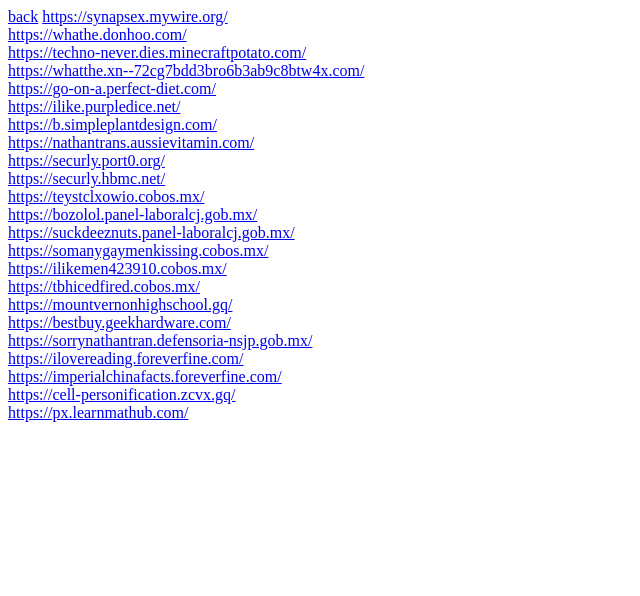
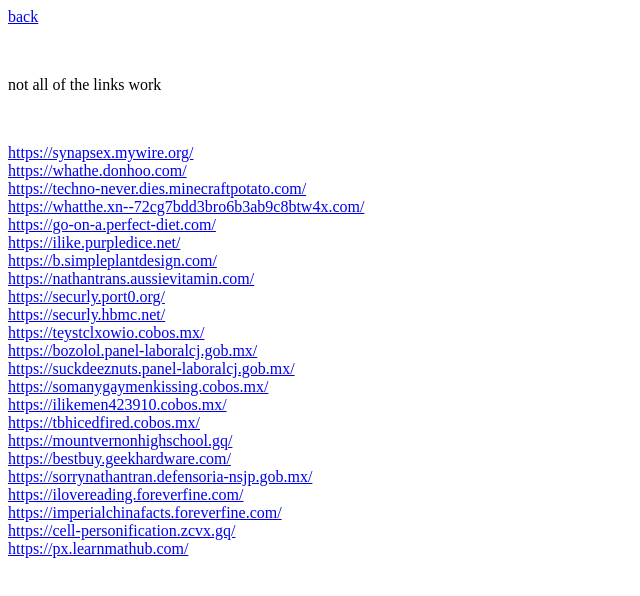
Before and after one commit to Ryeman230/ram, a plain HTML site: page index.html in a window 1280 px wide. Shown: the whole page, without its empty margins (0-640 px from the left). Drawn offline with Linux system fonts and the light colour scheme.

Commit message:
Update index.html

```diff
--- a/index.html
+++ b/index.html
@@ -1,6 +1,8 @@
 
 <a href="ryeman230.github.io/myweb2/">back</a>
-
+<p>&nbsp;</p>
+<p>not all of the links work</p>
+<p>&nbsp;</p>
 <a href="https://synapsex.mywire.org/" target="_blank">https://synapsex.mywire.org/</a><br>
 <a href="https://whathe.donhoo.com/" target="_blank">https://whathe.donhoo.com/</a><br>
 <a href="https://techno-never.dies.minecraftpotato.com/" target="_blank">https://techno-never.dies.minecraftpotato.com/</a><br>
```
